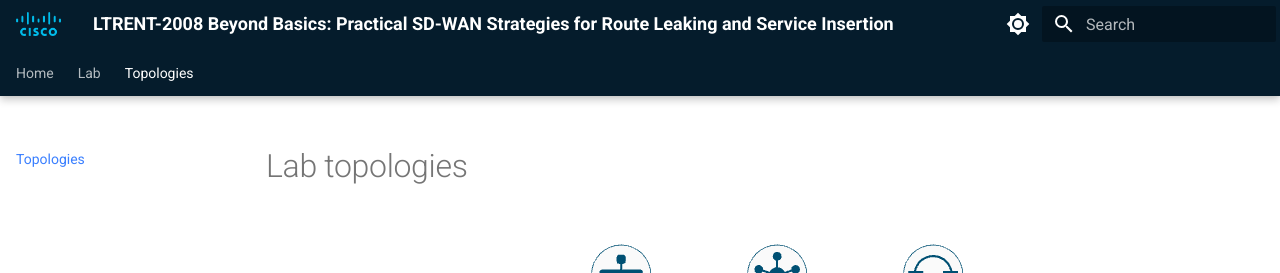
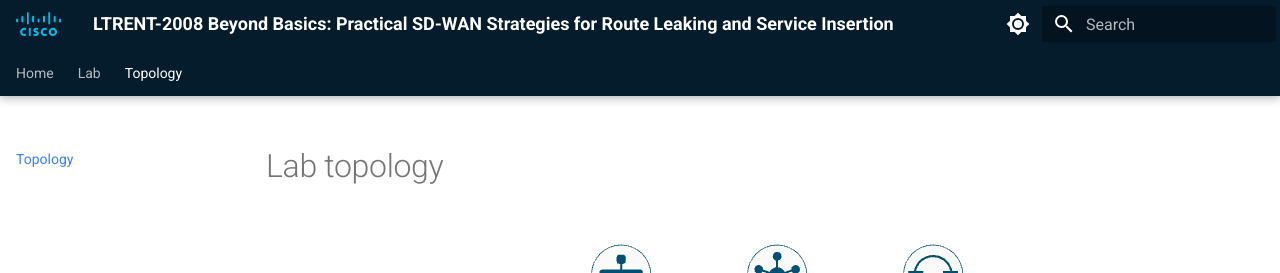
Before and after one commit to ciscodocs/ltrent-2008-clemea25, an MkDocs documentation site: the page built from docs/topologies.md, in a window 1280 px wide and 1334 px high. Shown: the top 273 px of the window. Built offline with MkDocs 1.6.1 and Material for MkDocs 9.7.7, drawn with Linux system fonts in a browser that asks for light colours.

Commit message:
Initial Layout

```diff
--- a/docs/topologies.md
+++ b/docs/topologies.md
@@ -1,4 +1,4 @@
-# Lab topologies
+# Lab topology
 
 <figure markdown>
   ![topo](./assets/sdwan-topology.png)
--- a/mkdocs.yml
+++ b/mkdocs.yml
@@ -86,4 +86,4 @@ nav:
       - Lab 5 - Getting Started: lab5_getting_started.md
       - Lab 6 - Getting Started: lab6_getting_started.md
       - Conclusion: conclusion.md
-  - Topologies: topologies.md
+  - Topology: topologies.md
```
